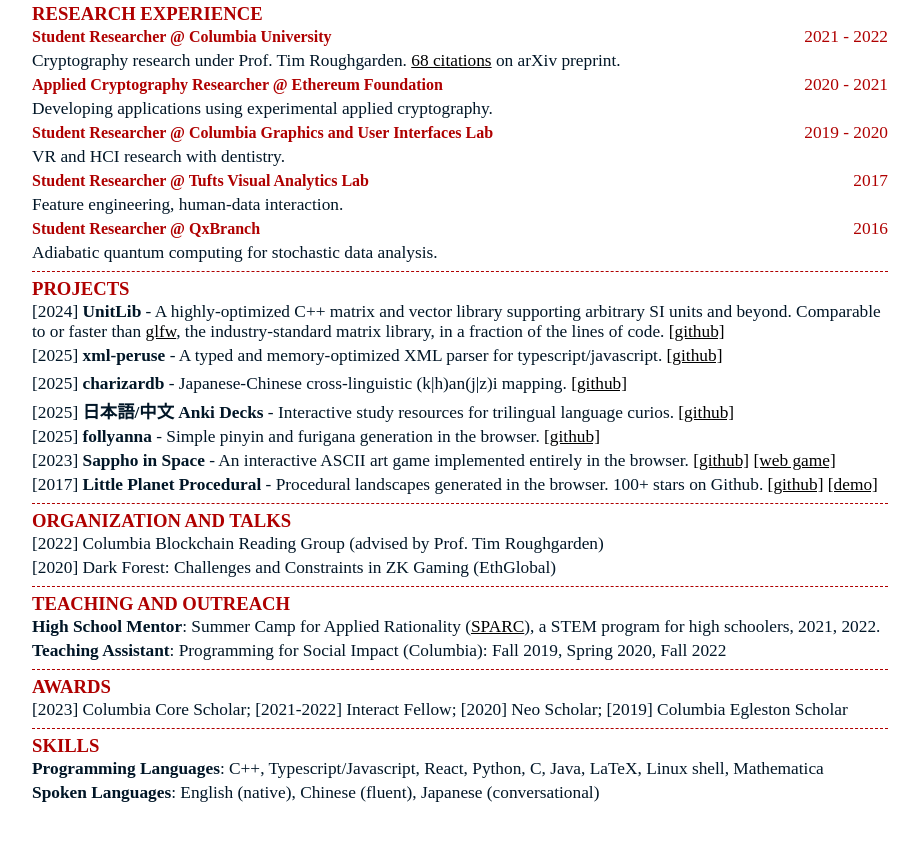
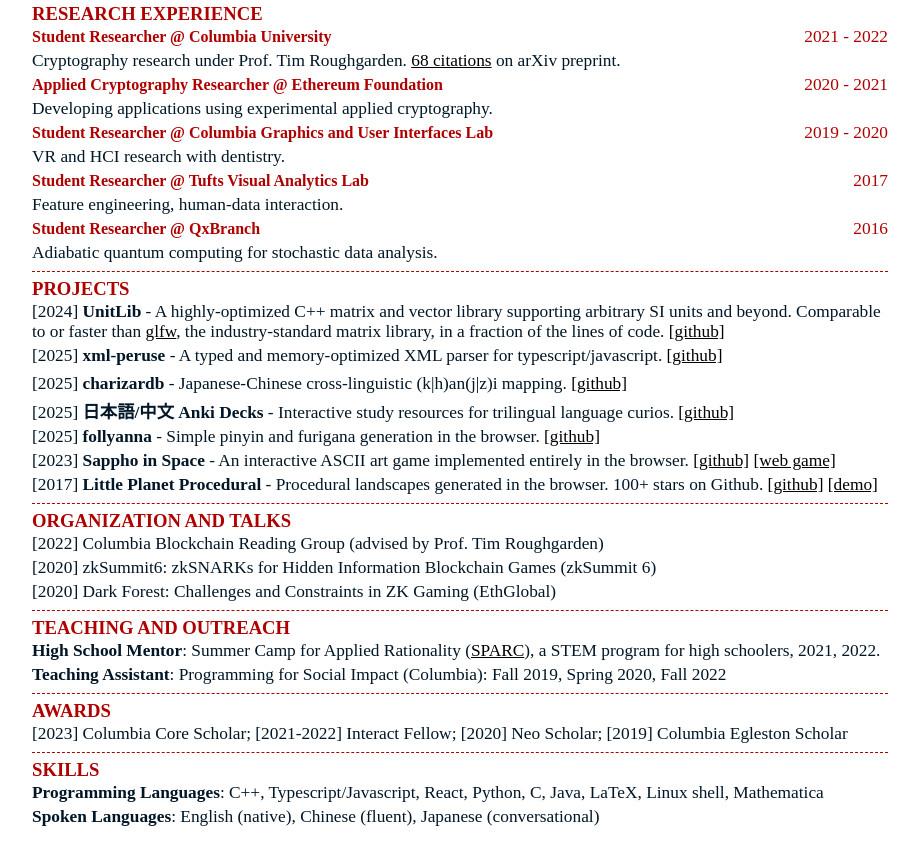
Before and after one commit to faith-luo/faith-luo.github.io, a website: page cv/index.html in a window 1280 px wide. Shown: the part 845-1706 px from the top of the page, without its empty margins (180-1099 px from the left). Before the commit the page ends 1682 px from the top, so only its background shows below. Drawn offline with Linux system fonts and the light colour scheme.

Commit message:
update cv

```diff
--- a/cv/index.html
+++ b/cv/index.html
@@ -151,6 +151,8 @@
 				<div class="section">
 					<h2>Organization and Talks</h2>
 					<p>[2022] Columbia Blockchain Reading Group (advised by Prof. Tim Roughgarden)</p>
+					<p>[2020] zkSummit6: zkSNARKs for Hidden Information Blockchain Games (zkSummit 6)</p>
+					<!-- https://www.youtube.com/watch?app=desktop&v=1C0z3bR-YdE -->
 					<p>[2020] Dark Forest: Challenges and Constraints in ZK Gaming (EthGlobal)</p>
 					<!-- https://www.youtube.com/watch?v=ZUkEucDp5J0 -->
 
```
